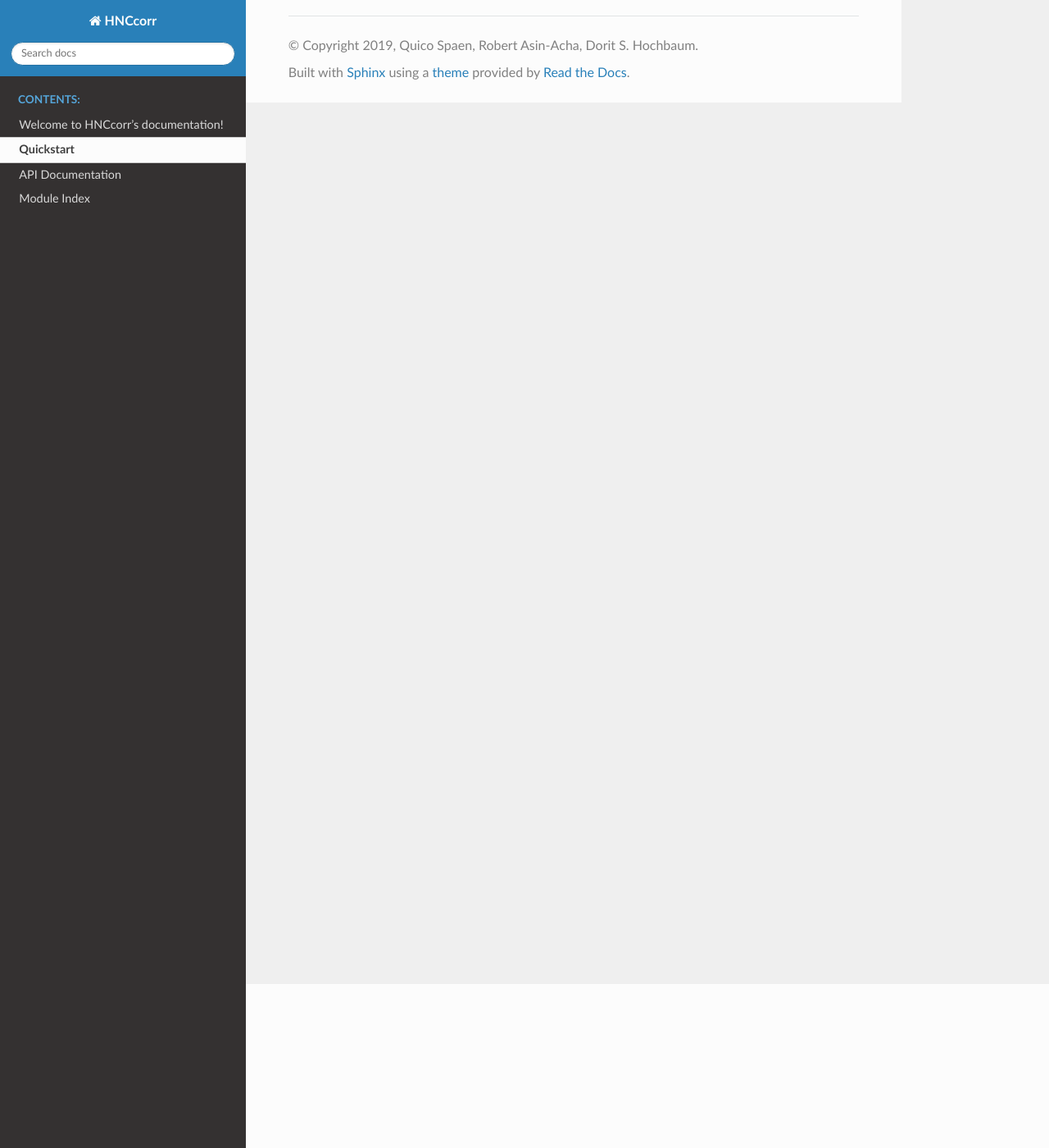
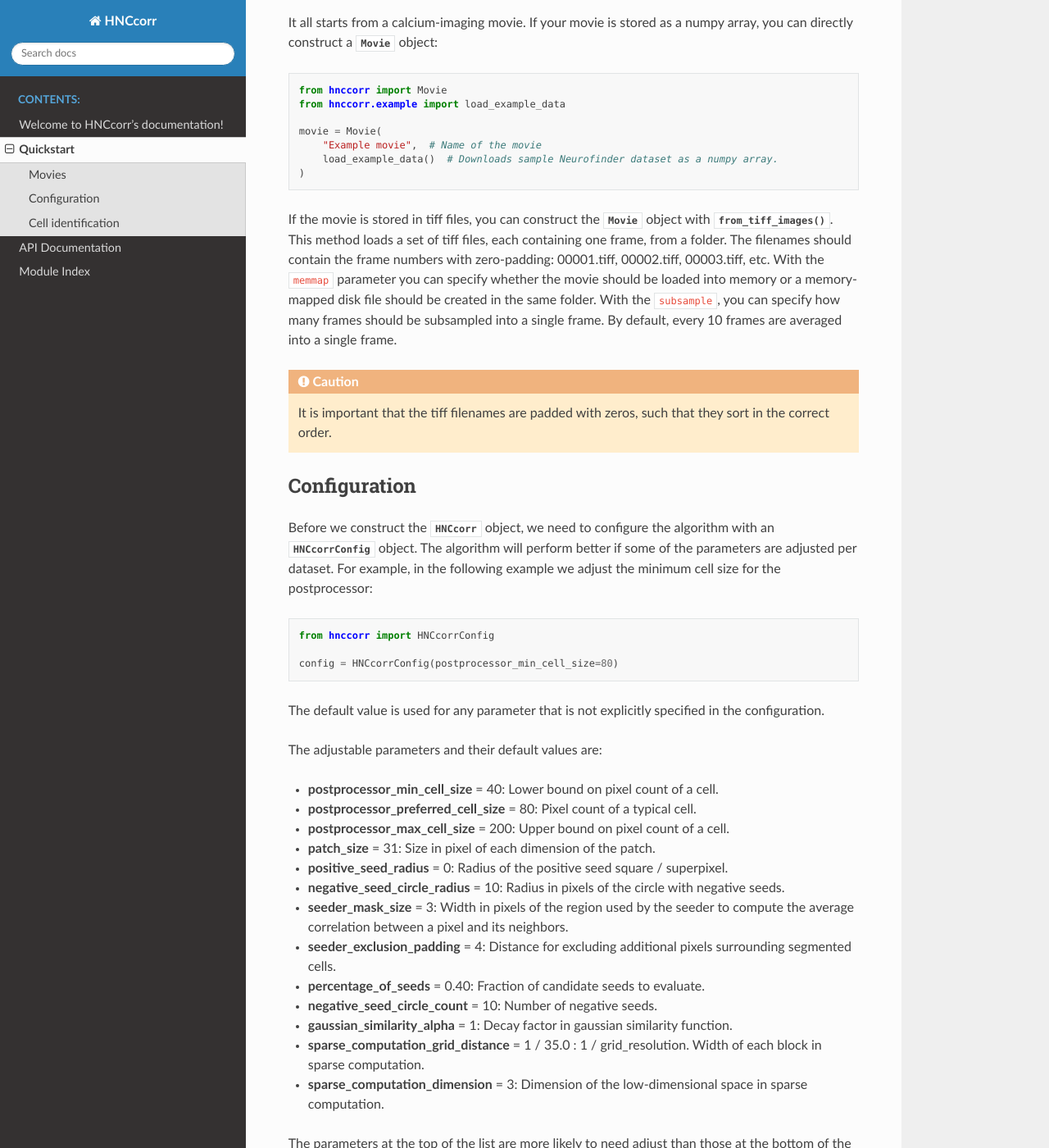
Before and after one commit to hochbaumGroup/HNCcorr, a Sphinx documentation site: the page built from docs/source/quickstart.rst, in a window 1280 px wide and 1400 px high, scrolled down 200 px. Shown: the whole window at 82% size. Built offline with Sphinx 7.4.7 and the Read the Docs theme 2.0.0, drawn with Linux system fonts in a browser that asks for light colours; some of the changed text lies outside the part shown.

Commit message:
Add quickstart description

```diff
--- a/docs/source/quickstart.rst
+++ b/docs/source/quickstart.rst
@@ -1,2 +1,75 @@
 Quickstart
 ============
+
+
+Movies
+--------
+
+It all starts from a calcium-imaging movie. If your movie is stored as a numpy array, you can directly construct a :class:`~.Movie` object:
+
+.. code-block:: python
+
+    from hnccorr import Movie
+    from hnccorr.example import load_example_data
+
+    movie = Movie(
+        "Example movie",  # Name of the movie
+        load_example_data()  # Downloads sample Neurofinder dataset as a numpy array.
+    )
+
+If the movie is stored in tiff files, you can construct the :class:`~.Movie` object with :meth:`~.Movie.from_tiff_images`. This method loads a set of tiff files, each containing one frame, from a folder. The filenames should contain the frame numbers with zero-padding: 00001.tiff, 00002.tiff, 00003.tiff, etc. With  the ``memmap`` parameter you can specify whether the movie should be loaded into memory or a memory-mapped disk file should be created in the same folder. With the ``subsample``, you can specify how many frames should be subsampled into a single frame. By default, every 10 frames are averaged into a single frame.
+
+.. caution::
+
+    It is important that the tiff filenames are padded with zeros, such that they sort in the correct order.
+
+Configuration
+----------------
+
+Before we construct the :class:`~.HNCcorr` object, we need to configure the algorithm with an :class:`~.HNCcorrConfig` object. The algorithm will perform better if some of the parameters are adjusted per dataset. For example, in the following example we adjust the minimum cell size for the postprocessor:
+
+.. code-block:: python
+
+    from hnccorr import HNCcorrConfig
+
+    config = HNCcorrConfig(postprocessor_min_cell_size=80)
+
+The default value is used for any parameter that is not explicitly specified in the configuration.
+
+The adjustable parameters and their default values are:
+
+* **postprocessor_min_cell_size** = 40: Lower bound on pixel count of a cell.
+* **postprocessor_preferred_cell_size** = 80: Pixel count of a typical cell.
+* **postprocessor_max_cell_size** = 200: Upper bound on pixel count of a cell.
+* **patch_size** = 31: Size in pixel of each dimension of the patch.
+* **positive_seed_radius** = 0: Radius of the positive seed square / superpixel.
+* **negative_seed_circle_radius** = 10: Radius in pixels of the circle with negative seeds.
+* **seeder_mask_size** = 3: Width in pixels of the region used by the seeder to compute the average correlation between a pixel and its neighbors.
+* **seeder_exclusion_padding** = 4: Distance for excluding additional pixels surrounding segmented cells.
+* **percentage_of_seeds** = 0.40: Fraction of candidate seeds to evaluate.
+* **negative_seed_circle_count** = 10: Number of negative seeds.
+* **gaussian_similarity_alpha** = 1: Decay factor in gaussian similarity function.
+* **sparse_computation_grid_distance** =  1 / 35.0 : 1 / grid_resolution. Width of each block in sparse computation.
+* **sparse_computation_dimension** = 3: Dimension of the low-dimensional space in sparse computation.
+
+The parameters at the top of the list are more likely to need adjust than those at the bottom of the list.
+
+Cell identification
+------------------------
+
+Next, we construct the :class:`~.HNCcorr` object from its configuration:
+
+.. code-block:: python
+
+    H = HNCcorr.from_config(config)
+
+Note that the ``config`` parameter is optional. If no configuration is specified, the default values for :class:`~.HNCcorr` are used.
+
+We can then use :class:`~.HNCcorr` to segment the movie and extract the resulting segmentations:
+
+.. code-block:: python
+
+    H.segment(movie)
+
+    H.segmentations  # List of identified cells
+    H.segmentations_to_list()  # Export list of cells (for Neurofinder)
```
